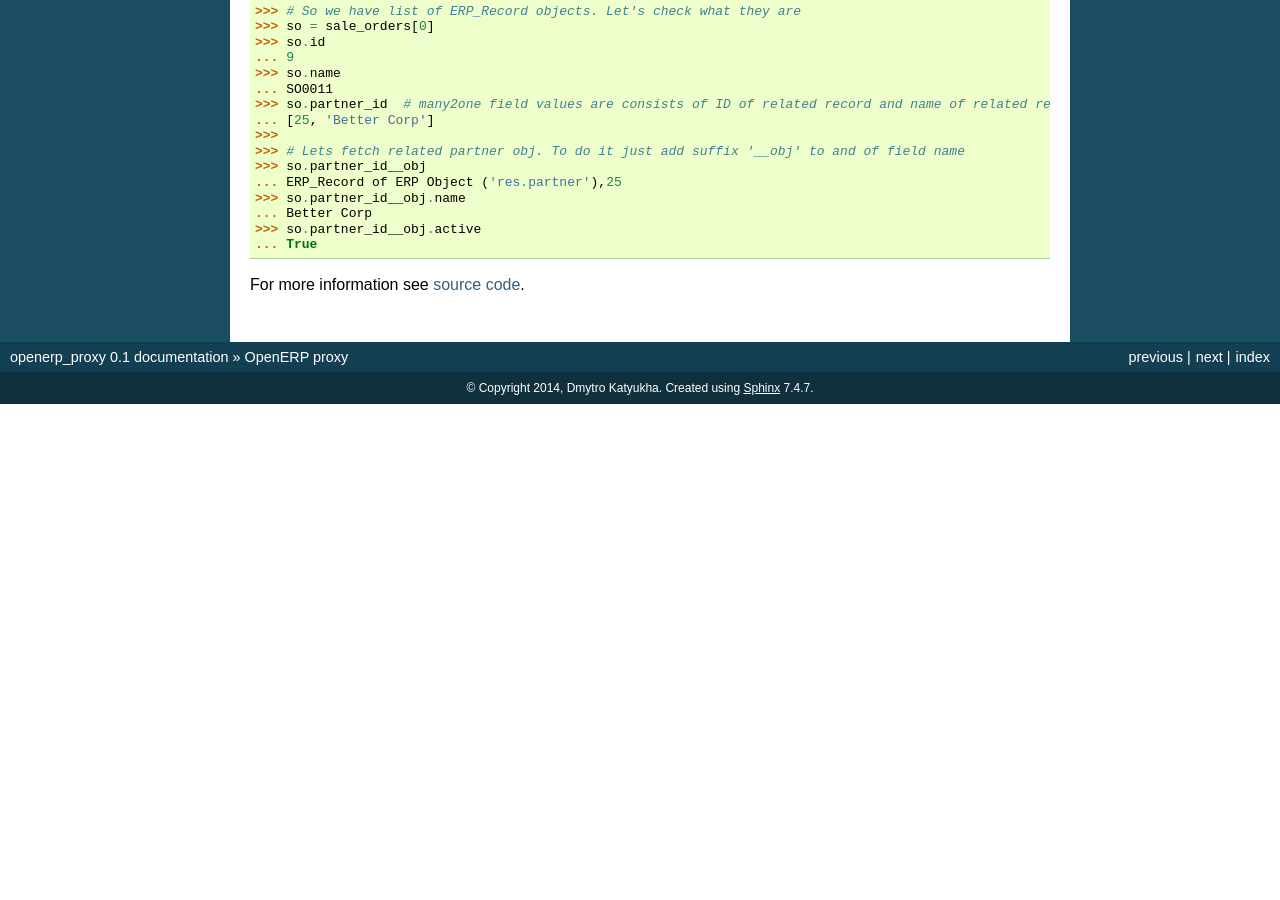
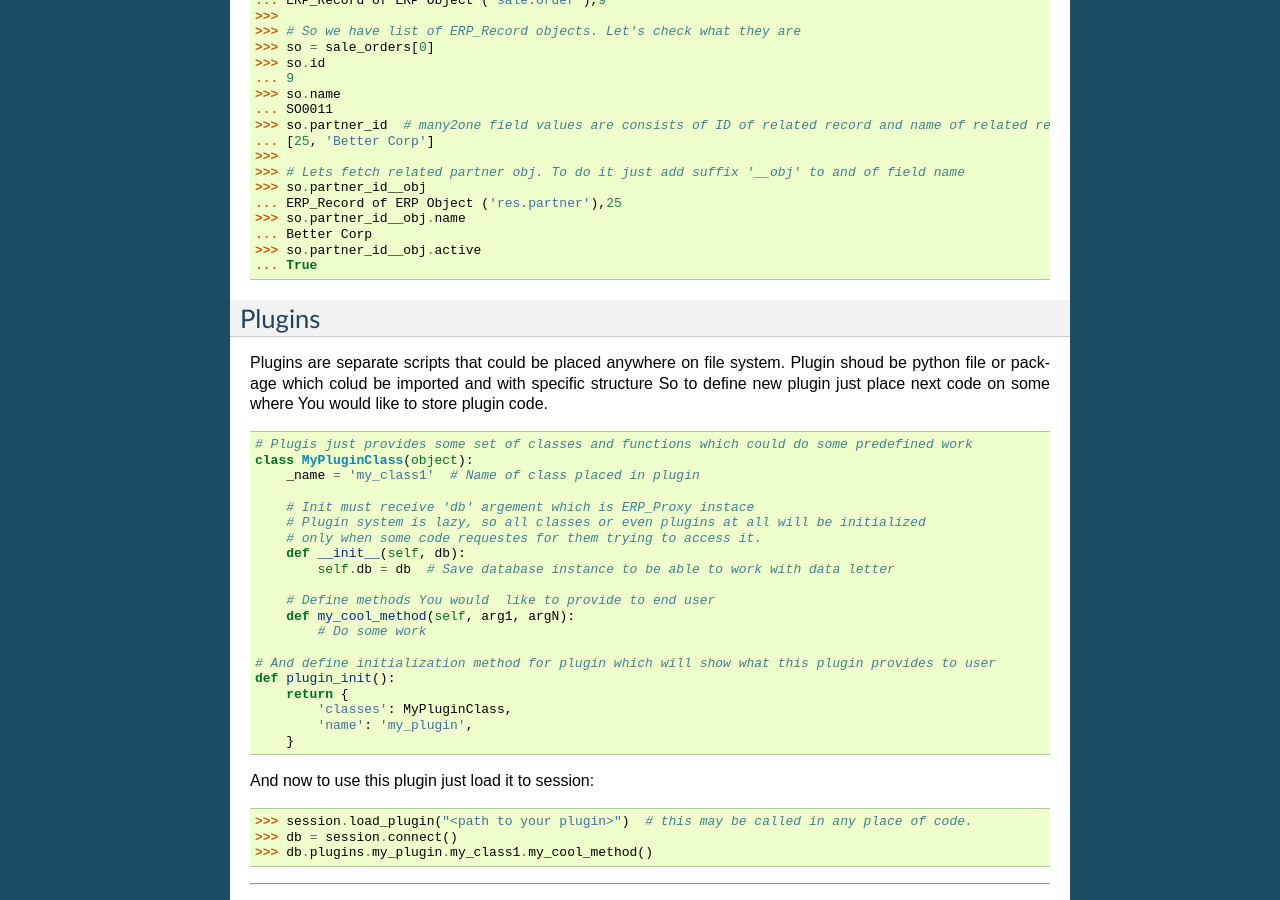
Before and after one commit to katyukha/odoo-rpc-client, a Sphinx documentation site: the page built from docs/source/intro.rst, in a window 1280 px wide and 900 px high, scrolled down 1961 px. Built offline with Sphinx 7.4.7, drawn with Linux system fonts in a browser that asks for light colours; before the commit the page ends 2365 px from its top, so only the background shows below that; some of the changed text lies outside the part shown.

````diff
--- a/docs/source/intro.rst
+++ b/docs/source/intro.rst
@@ -1,70 +1,90 @@
 OpenERP proxy
 =============
 
-This project aims to ease access to openerp data via shell and used mostly for debug purposes.
-This project provides interface similar to OpenERP internal code to perform operations on
-OpenERP object hiding XML-RPC behind
+This project aims to ease access to openerp data via shell and used
+mostly for debug purposes. This project provides interface similar to
+OpenERP internal code to perform operations on OpenERP object hiding
+XML-RPC behind
 
 Overview
 --------
 
-Features:
-~~~~~~~~~
+Features
+~~~~~~~~
 
-   * supports call to all public methods on any OpenERP object including: *read*, *search*, *write*, *unlink* and others
-   * Designed not for speed but to be useful like cli client to OpenERP
-   * Stores information about connection to OpenERP databases (beside passwords)
-   * Provides *browse_record* like interface, allowing to browse related models too. (But doing it in defferent way than *browse_record* do
-   * Use IPython as shell if it is installed, otherwise uses defaul python shell
-   * Allow using separate programs (called internal *utils*) to perform some programmed logic
+-  supports call to all public methods on any OpenERP object including:
+   *read*, *search*, *write*, *unlink* and others
+-  Designed not for speed but to be useful like cli client to OpenERP
+-  Stores information about connection to OpenERP databases (beside
+   passwords)
+-  Provides *browse\_record* like interface, allowing to browse related
+   models too. (But doing it in defferent way than *browse\_record* do
+-  Use IPython as shell if it is installed, otherwise uses defaul python
+   shell
+-  Plugin Support
 
-What You can do with this:
-~~~~~~~~~~~~~~~~~~~~~~~~~~
+What You can do with this
+~~~~~~~~~~~~~~~~~~~~~~~~~
 
-   * Quickly read and analyze some data that is not visible in interface without access to DB
-   * Use this project as library for code that need to access OpenERP data
-   * Use in scripts that migrates OpenERP data (after, for example, adding new functionality or changing old).
-     (Migration using only SQL is bad idea because of functional fields
-     with *store=True* which must be recalculated).
+-  Quickly read and analyze some data that is not visible in interface
+   without access to DB
+-  Use this project as library for code that need to access OpenERP data
+-  Use in scripts that migrates OpenERP data (after, for example, adding
+   new functionality or changing old). (Migration using only SQL is bad
+   idea because of functional fields with *store=True* which must be
+   recalculated).
 
-Alternatives:
-~~~~~~~~~~~~~
+Alternatives
+~~~~~~~~~~~~
 
-   * `Official OpenERP client library <https://github.com/OpenERP/openerp-client-lib>`_
-   * `ERPpeek <https://pypi.python.org/pypi/ERPpeek>`_
-   * `OEERPLib <https://pypi.python.org/pypi/OERPLib>`_
+-  `Official OpenERP client
+   library <https://github.com/OpenERP/openerp-client-lib>`_
+-  `ERPpeek <https://pypi.python.org/pypi/ERPpeek>`_
+-  `OEERPLib <https://pypi.python.org/pypi/OERPLib>`_
 
-Near future plans:
-~~~~~~~~~~~~~~~~~~
+Near future plans
+~~~~~~~~~~~~~~~~~
 
-   * Add support of JSON-RPC and refactor connection system to make it extensible
-     (now only XML-RPC is supported)
-
+-  Add support of JSON-RPC and refactor connection system to make it
+   extensible (now only XML-RPC is supported)
+-  Better plugin system which will allow to extend API on database,
+   object, and record levels
+-  Django-like search and write API implemented as plugin
 
 How to use
 ----------
 
-Install package with ``` python setup.py install ```, this will make available package *openerp_proxy*
-and also shell will be available by command ```$ openerp_proxy```
+Install package with ``pip install openerp_proxy``, this will make
+available package *openerp\_proxy* and also shell will be available by
+command ``$ openerp_proxy``
 
-So, after that run in shell::
+So, after that run in shell:
 
-   openerp_proxy
+::
 
+       openerp_proxy
 
-And You will get the shell. If *IPython* is installed then IPython shell will be opened, else usual python shell
-There in context exists *session* variable that represents current session to work with
+And You will get the shell. If *IPython* is installed then IPython shell
+will be opened, else usual python shell There in context exists
+*session* variable that represents current session to work with
 
-**This project may be used as lib too. just import it ```import openerp_proxy``` and use same as below without big differences**
+**This project may be used as lib too. just import it
+``import openerp_proxy`` and use same as below without big differences**
 
-First connect to OpenERP database You want::
+First connect to OpenERP database You want:
+
+::
 
     >>> db = session.connect()
 
-This will ask You for host, port, database, etc to connect to.
-Now You have connection to OpenERP database which allows You to use database objects.
+This will ask You for host, port, database, etc to connect to. Now You
+have connection to OpenERP database which allows You to use database
+objects.
 
-Now lets try to find how many sale orders in 'done' state we have in database::
+Now lets try to find how many sale orders in 'done' state we have in
+database:
+
+::
 
     >>> sale_order_obj = db['sale.order']  # or You may use 'db.get_obj('sale.order')' if You like
     >>>
@@ -88,13 +111,19 @@ mostly same as OpenERP internal ones::
      'name': 'SO0004'
     }
 
-As we see reading data in such way allows us to get list of dictionaries where each contain fields have been read
+As we see reading data in such way allows us to get list of dictionaries
+where each contain fields have been read
 
-Another way to read data is to use *search_records* or *read_records* method. Each of these methods receives
-same aguments as *search* or *read* method respectively. But passing *count* argument for *search_records* will cause error.
-Main difference betwen these methods in using *ERP_Record* class instead of *dict* for each record had been read.
-ERP_Record class provides some orm-like abilities for records, allowing for example access fields as attributes and
-provide mechanisms to lazily fetch related fields. ::
+Another way to read data is to use *search\_records* or *read\_records*
+method. Each of these methods receives same aguments as *search* or
+*read* method respectively. But passing *count* argument for
+*search\_records* will cause error. Main difference betwen these methods
+in using *ERP\_Record* class instead of *dict* for each record had been
+read. ERP\_Record class provides some orm-like abilities for records,
+allowing for example access fields as attributes and provide mechanisms
+to lazily fetch related fields.
+
+::
 
     >>> sale_orders = sale_order_obj.search_records([('state', '=', 'done')])
     >>> sale_orders[0]
@@ -117,5 +146,46 @@ provide mechanisms to lazily fetch related fields. ::
     >>> so.partner_id__obj.active
     ... True
 
+Plugins
+-------
 
-For more information see `source code <https://github.com/katyukha/openerp-proxy>`_.
+Plugins are separate scripts that could be placed anywhere on file
+system. Plugin shoud be python file or package which colud be imported
+and with specific structure So to define new plugin just place next code
+on some where You would like to store plugin code.
+
+::
+
+    # Plugis just provides some set of classes and functions which could do some predefined work
+    class MyPluginClass(object):
+        _name = 'my_class1'  # Name of class placed in plugin
+
+        # Init must receive 'db' argement which is ERP_Proxy instace
+        # Plugin system is lazy, so all classes or even plugins at all will be initialized
+        # only when some code requestes for them trying to access it.
+        def __init__(self, db):
+            self.db = db  # Save database instance to be able to work with data letter
+
+        # Define methods You would  like to provide to end user
+        def my_cool_method(self, arg1, argN):
+            # Do some work
+
+    # And define initialization method for plugin which will show what this plugin provides to user
+    def plugin_init():
+        return {
+            'classes': MyPluginClass,
+            'name': 'my_plugin',
+        }
+
+And now to use this plugin just load it to session:
+
+::
+
+    >>> session.load_plugin("<path to your plugin>")  # this may be called in any place of code.
+    >>> db = session.connect()
+    >>> db.plugins.my_plugin.my_class1.my_cool_method()
+
+--------------
+
+For more information see `source
+code <https://github.com/katyukha/openerp-proxy>`_.
--- a/setup.py
+++ b/setup.py
@@ -24,7 +24,7 @@ setup(name='openerp_proxy',
           'Topic :: Utilities',
           'Topic :: Software Development :: Libraries',
       ],
-      keywords=['openerp', 'rpc'],
+      keywords=['openerp', 'rpc', 'xmlrpc', 'xml-rpc'],
       extras_require={
           'ipython_shell': ['ipython'],
       }
````
Also changed, not shown: other parts of docs/source/intro.rst (+6 -3 lines).
